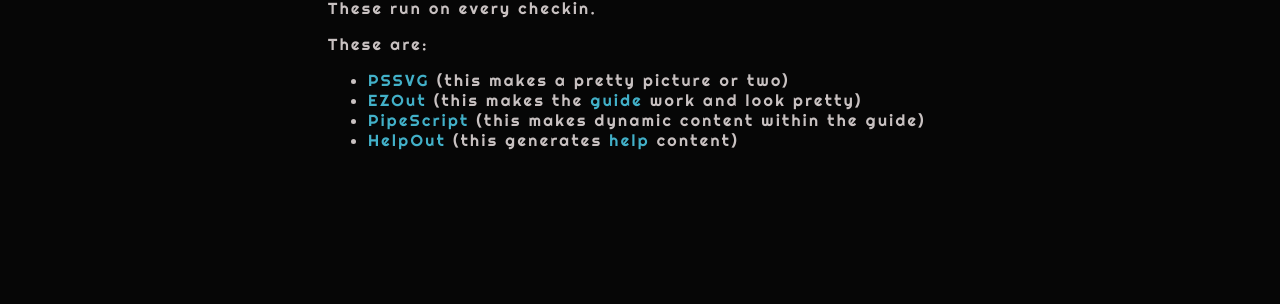
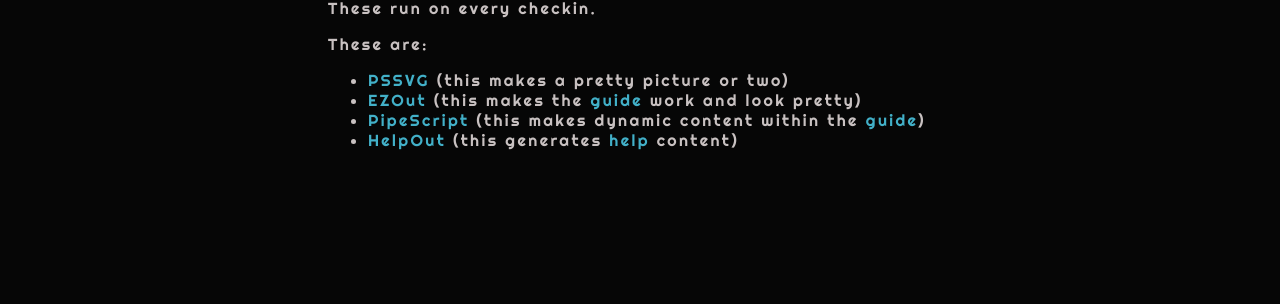
Before and after one commit to PowerShellGuides/PowerShellGuide, a Jekyll site: the page built from docs/PowerShell/Modules/The-Modules-That-Make-The-PowerShell-Guide.md, in a window 1280 px wide. Shown: the part 528-832 px from the top of the page. Built offline with Jekyll 4.4.1, drawn with Linux system fonts in a browser that asks for light colours; part of the change alters nothing that is shown.

Commit message:
References in paranthesis (Fixes #78)

```diff
--- a/docs/PowerShell/Modules/The-Modules-That-Make-The-PowerShell-Guide.md
+++ b/docs/PowerShell/Modules/The-Modules-That-Make-The-PowerShell-Guide.md
@@ -18,5 +18,5 @@ These are:
 
 * [PSSVG](https://github.com/StartAutomating/PSSVG) (this makes a pretty picture or two)
 * [EZOut](https://github.com/StartAutomating/EZOut) (this makes the [guide](/PowerShell/Guide) work and look pretty)
-* [PipeScript](https://github.com/StartAutomating/PipeScript) (this makes dynamic content within the guide)
+* [PipeScript](https://github.com/StartAutomating/PipeScript) (this makes dynamic content within the [guide](/PowerShell/Guide))
 * [HelpOut](https://github.com/StartAutomating/HelpOut) (this generates [help](/PowerShell/Help) content)
```
